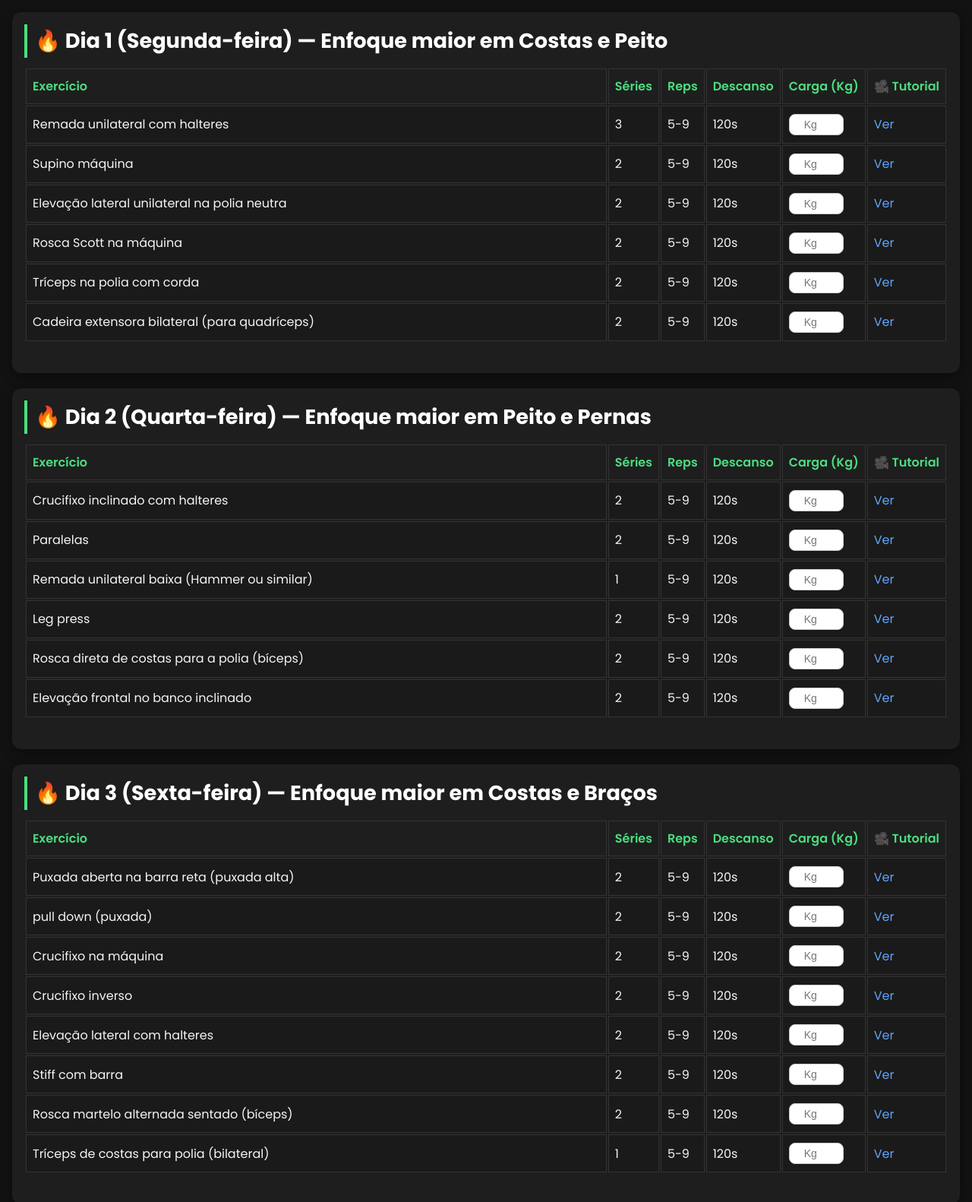
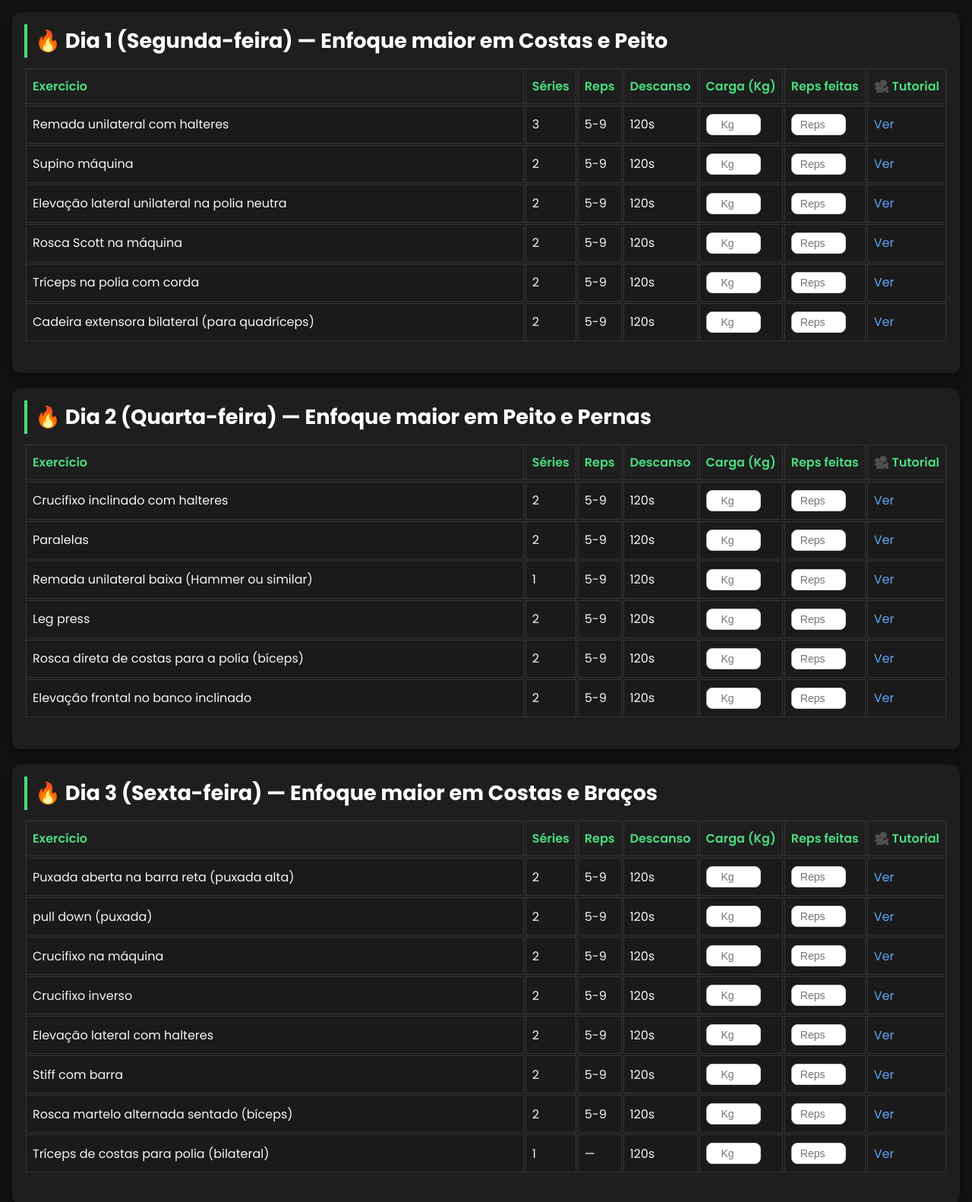
Before and after one commit to gabrielfontesdesousa/MyTrainingSite, a plain HTML site: page index.html in a window 1280 px wide. Shown: the whole page at 76% size. Drawn offline with Linux system fonts and the light colour scheme.

Commit message:
adicionando input de reps

```diff
--- a/index.html
+++ b/index.html
@@ -22,6 +22,7 @@
           <th>Reps</th>
           <th>Descanso</th>
           <th>Carga (Kg)</th>
+          <th>Reps feitas</th>
           <th>🎥 Tutorial</th>
         </tr>
         <tr>
@@ -30,6 +31,7 @@
           <td>5-9</td>
           <td>120s</td>
           <td><input type="number" placeholder="Kg" class="weight-input" data-exercicio="remada_unilateral_halteres" /></td>
+          <td><input type="number" placeholder="Reps" class="reps-input" data-exercicio="remada_unilateral_halteres" /></td>
           <td><a href="#" target="_blank">Ver</a></td>
         </tr>
         <tr>
@@ -38,6 +40,7 @@
           <td>5-9</td>
           <td>120s</td>
           <td><input type="number" placeholder="Kg" class="weight-input" data-exercicio="supino_maquina" /></td>
+          <td><input type="number" placeholder="Reps" class="reps-input" data-exercicio="supino_maquina" /></td>
           <td><a href="#" target="_blank">Ver</a></td>
         </tr>
         <tr>
@@ -46,6 +49,7 @@
           <td>5-9</td>
           <td>120s</td>
           <td><input type="number" placeholder="Kg" class="weight-input" data-exercicio="elevacao_lateral_polia" /></td>
+          <td><input type="number" placeholder="Reps" class="reps-input" data-exercicio="elevacao_lateral_polia" /></td>
           <td><a href="#" target="_blank">Ver</a></td>
         </tr>
         <tr>
@@ -54,6 +58,7 @@
           <td>5-9</td>
           <td>120s</td>
           <td><input type="number" placeholder="Kg" class="weight-input" data-exercicio="rosca_scott_maquina" /></td>
+          <td><input type="number" placeholder="Reps" class="reps-input" data-exercicio="rosca_scott_maquina" /></td>
           <td><a href="#" target="_blank">Ver</a></td>
         </tr>
         <tr>
@@ -62,6 +67,7 @@
           <td>5-9</td>
           <td>120s</td>
           <td><input type="number" placeholder="Kg" class="weight-input" data-exercicio="triceps_polia_corda" /></td>
+          <td><input type="number" placeholder="Reps" class="reps-input" data-exercicio="triceps_polia_corda" /></td>
           <td><a href="#" target="_blank">Ver</a></td>
         </tr>
         <tr>
@@ -70,6 +76,7 @@
           <td>5-9</td>
           <td>120s</td>
           <td><input type="number" placeholder="Kg" class="weight-input" data-exercicio="cadeira_extensora" /></td>
+          <td><input type="number" placeholder="Reps" class="reps-input" data-exercicio="cadeira_extensora" /></td>
           <td><a href="#" target="_blank">Ver</a></td>
         </tr>
       </table>
@@ -85,6 +92,7 @@
           <th>Reps</th>
           <th>Descanso</th>
           <th>Carga (Kg)</th>
+          <th>Reps feitas</th>
           <th>🎥 Tutorial</th>
         </tr>
         <tr>
@@ -93,6 +101,7 @@
           <td>5-9</td>
           <td>120s</td>
           <td><input type="number" placeholder="Kg" class="weight-input" data-exercicio="crucifixo_inclinado_halteres" /></td>
+          <td><input type="number" placeholder="Reps" class="reps-input" data-exercicio="crucifixo_inclinado_halteres" /></td>
           <td><a href="#" target="_blank">Ver</a></td>
         </tr>
         <tr>
@@ -101,6 +110,7 @@
           <td>5-9</td>
           <td>120s</td>
           <td><input type="number" placeholder="Kg" class="weight-input" data-exercicio="paralelas" /></td>
+          <td><input type="number" placeholder="Reps" class="reps-input" data-exercicio="paralelas" /></td>
           <td><a href="#" target="_blank">Ver</a></td>
         </tr>
         <tr>
@@ -109,6 +119,7 @@
           <td>5-9</td>
           <td>120s</td>
           <td><input type="number" placeholder="Kg" class="weight-input" data-exercicio="remada_unilateral_baixa" /></td>
+          <td><input type="number" placeholder="Reps" class="reps-input" data-exercicio="remada_unilateral_baixa" /></td>
           <td><a href="#" target="_blank">Ver</a></td>
         </tr>
         <tr>
@@ -117,6 +128,7 @@
           <td>5-9</td>
           <td>120s</td>
           <td><input type="number" placeholder="Kg" class="weight-input" data-exercicio="leg_press" /></td>
+          <td><input type="number" placeholder="Reps" class="reps-input" data-exercicio="leg_press" /></td>
           <td><a href="#" target="_blank">Ver</a></td>
         </tr>
         <tr>
@@ -125,6 +137,7 @@
           <td>5-9</td>
           <td>120s</td>
           <td><input type="number" placeholder="Kg" class="weight-input" data-exercicio="rosca_direta_polia" /></td>
+          <td><input type="number" placeholder="Reps" class="reps-input" data-exercicio="rosca_direta_polia" /></td>
           <td><a href="#" target="_blank">Ver</a></td>
         </tr>
         <tr>
@@ -133,9 +146,11 @@
           <td>5-9</td>
           <td>120s</td>
           <td><input type="number" placeholder="Kg" class="weight-input" data-exercicio="elevacao_frontal_banco" /></td>
+          <td><input type="number" placeholder="Reps" class="reps-input" data-exercicio="elevacao_frontal_banco" /></td>
           <td><a href="#" target="_blank">Ver</a></td>
         </tr>
       </table>
+
   </div>
 
   <!-- Dia 3 -->
@@ -148,6 +163,7 @@
           <th>Reps</th>
           <th>Descanso</th>
           <th>Carga (Kg)</th>
+          <th>Reps feitas</th>
           <th>🎥 Tutorial</th>
         </tr>
         <tr>
@@ -156,6 +172,7 @@
           <td>5-9</td>
           <td>120s</td>
           <td><input type="number" placeholder="Kg" class="weight-input" data-exercicio="puxada_aberta_barra_reta" /></td>
+          <td><input type="number" placeholder="Reps" class="reps-input" data-exercicio="puxada_aberta_barra_reta" /></td>
           <td><a href="#" target="_blank">Ver</a></td>
         </tr>
         <tr>
@@ -164,6 +181,7 @@
           <td>5-9</td>
           <td>120s</td>
           <td><input type="number" placeholder="Kg" class="weight-input" data-exercicio="le_pull_down" /></td>
+          <td><input type="number" placeholder="Reps" class="reps-input" data-exercicio="le_pull_down" /></td>
           <td><a href="#" target="_blank">Ver</a></td>
         </tr>
         <tr>
@@ -172,6 +190,7 @@
           <td>5-9</td>
           <td>120s</td>
           <td><input type="number" placeholder="Kg" class="weight-input" data-exercicio="crucifixo_maquina" /></td>
+          <td><input type="number" placeholder="Reps" class="reps-input" data-exercicio="crucifixo_maquina" /></td>
           <td><a href="#" target="_blank">Ver</a></td>
         </tr>
         <tr>
@@ -180,6 +199,7 @@
           <td>5-9</td>
           <td>120s</td>
           <td><input type="number" placeholder="Kg" class="weight-input" data-exercicio="crucifixo_inverso" /></td>
+          <td><input type="number" placeholder="Reps" class="reps-input" data-exercicio="crucifixo_inverso" /></td>
           <td><a href="#" target="_blank">Ver</a></td>
         </tr>
         <tr>
@@ -188,6 +208,7 @@
           <td>5-9</td>
           <td>120s</td>
           <td><input type="number" placeholder="Kg" class="weight-input" data-exercicio="elevacao_lateral_halteres" /></td>
+          <td><input type="number" placeholder="Reps" class="reps-input" data-exercicio="elevacao_lateral_halteres" /></td>
           <td><a href="#" target="_blank">Ver</a></td>
         </tr>
         <tr>
@@ -196,6 +217,7 @@
           <td>5-9</td>
           <td>120s</td>
           <td><input type="number" placeholder="Kg" class="weight-input" data-exercicio="stiff_barra" /></td>
+          <td><input type="number" placeholder="Reps" class="reps-input" data-exercicio="stiff_barra" /></td>
           <td><a href="#" target="_blank">Ver</a></td>
         </tr>
         <tr>
@@ -204,17 +226,20 @@
           <td>5-9</td>
           <td>120s</td>
           <td><input type="number" placeholder="Kg" class="weight-input" data-exercicio="rosca_martelo_alternada" /></td>
+          <td><input type="number" placeholder="Reps" class="reps-input" data-exercicio="rosca_martelo_alternada" /></td>
           <td><a href="#" target="_blank">Ver</a></td>
         </tr>
         <tr>
           <td>Tríceps de costas para polia (bilateral)</td>
           <td>1</td>
-        <td>5-9</td>
+          <td>—</td>
           <td>120s</td>
           <td><input type="number" placeholder="Kg" class="weight-input" data-exercicio="triceps_polia_bilateral" /></td>
+          <td><input type="number" placeholder="Reps" class="reps-input" data-exercicio="triceps_polia_bilateral" /></td>
           <td><a href="#" target="_blank">Ver</a></td>
         </tr>
       </table>
+
   </div>
 
   </body>
--- a/script.js
+++ b/script.js
@@ -8,3 +8,27 @@ const inputs = document.querySelectorAll('.weight-input');
       localStorage.setItem(`weightInput-${index}`, input.value);
     });
   });
+
+  // Salvar e carregar CARGA
+const weightInputs = document.querySelectorAll('.weight-input');
+weightInputs.forEach((input, index) => {
+  const savedValue = localStorage.getItem(`weightInput-${index}`);
+  if (savedValue) {
+    input.value = savedValue;
+  }
+  input.addEventListener('blur', () => {
+    localStorage.setItem(`weightInput-${index}`, input.value);
+  });
+});
+
+// Salvar e carregar REPS
+const repsInputs = document.querySelectorAll('.reps-input');
+repsInputs.forEach((input, index) => {
+  const savedValue = localStorage.getItem(`repsInput-${index}`);
+  if (savedValue) {
+    input.value = savedValue;
+  }
+  input.addEventListener('blur', () => {
+    localStorage.setItem(`repsInput-${index}`, input.value);
+  });
+});
--- a/style.css
+++ b/style.css
@@ -113,6 +113,15 @@ input.weight-input {
     font-size: 14px;
     transition: border-color 0.3s, box-shadow 0.3s;
   }
+  input.reps-input {
+    width: 60px;
+    padding: 5px;
+    border: 1px solid #ccc;
+    border-radius: 8px;
+    text-align: center;
+    font-size: 14px;
+    transition: border-color 0.3s, box-shadow 0.3s;
+  }
 
   input.weight-input:focus {
     outline: none;
```
Lines whose indentation alone changed are shown as unchanged.
